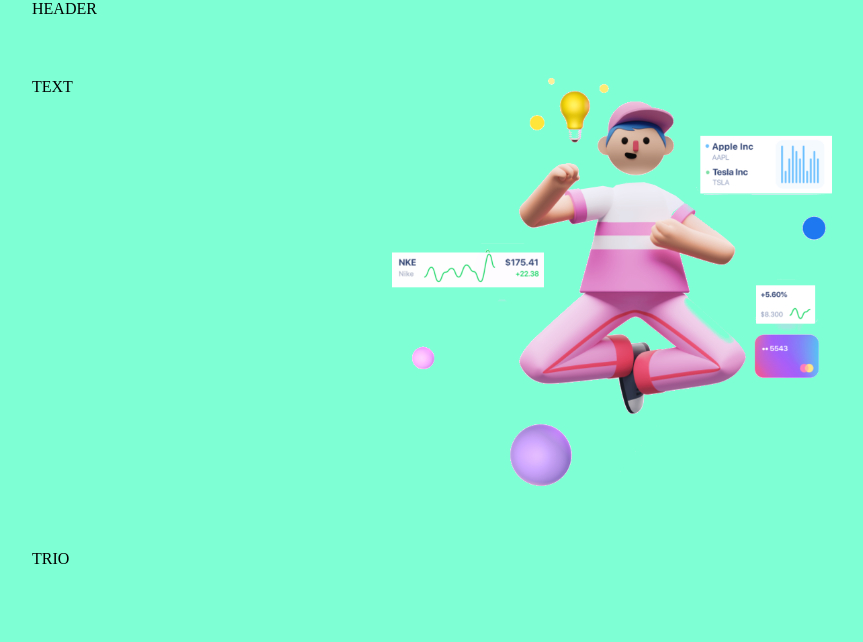
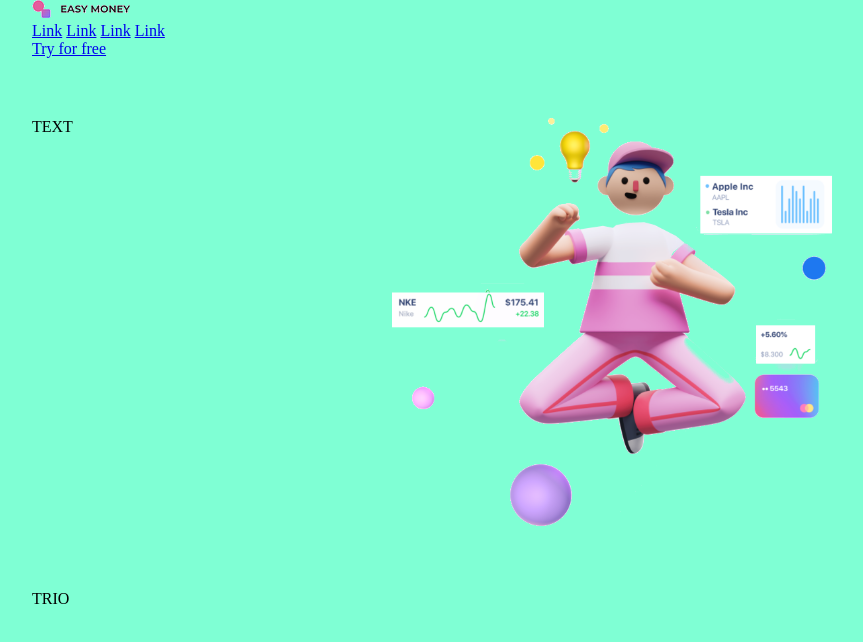
Before and after one commit to front-end-by-rimantas/51-grupe-easy-money, a website: page index.html in a window 1280 px wide. Shown: the whole page, without its empty margins (208-1071 px from the left). Drawn offline with Linux system fonts and the light colour scheme.

Commit message:
Header structure

```diff
--- a/index.html
+++ b/index.html
@@ -20,7 +20,14 @@
 
 <body>
     <header>
-        HEADER
+        <img src="./logo-text.webp" alt="Logo">
+        <nav>
+            <a href="#">Link</a>
+            <a href="#">Link</a>
+            <a href="#">Link</a>
+            <a href="#">Link</a>
+        </nav>
+        <a href="#">Try for free</a>
     </header>
 
     <main>
--- a/main.css
+++ b/main.css
@@ -24,7 +24,7 @@ div {
     width: 35%;
 }
 
-img {
+section > img {
     float: right;
     width: 55%;
 }
```
Also changed, not shown: logo-text.png (added), logo-text.webp (added).
